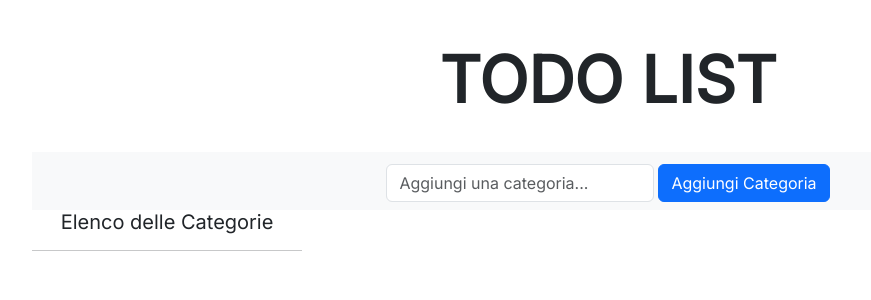
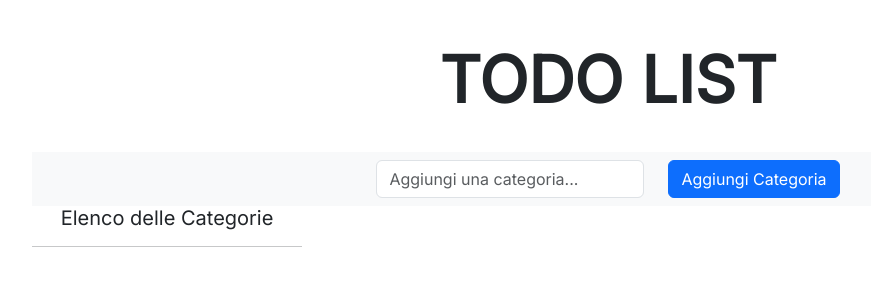
Before and after one commit to giorgioGTelian/todoapp, a React (Create React App) app: page / in a window 1280 px wide. Shown: the top 300 px of the page, without its empty margins (32-903 px from the left). Built offline with nearby package versions, Linux system fonts and the light colour scheme.

Commit message:
final touches

```diff
--- a/src/App.js
+++ b/src/App.js
@@ -115,9 +115,9 @@ const App = () => {
 
   <PageTitle>TODO List</PageTitle>
   <Navbar className="bg-body-tertiary justify-content-between navbar.header">
-      <Form inline className='g-1 d-flex justify-content-center w-100'>
+      <Form inline className='d-flex justify-content-center w-100'>
         <Row>
-          <Col xs="auto" className='justify-content-center g-1'>
+          <Col xs="auto" className='justify-content-center'>
             <Form.Control
               type="text"
               placeholder="Aggiungi una categoria..."
@@ -126,7 +126,7 @@ const App = () => {
               className="me-2"
             />
           </Col>
-          <Col xs="auto" className='justify-content-center g-1'>
+          <Col xs="auto" className='justify-content-center'>
           <Button variant="primary" onClick={addCategory}>
         Aggiungi Categoria
         </Button>
```
